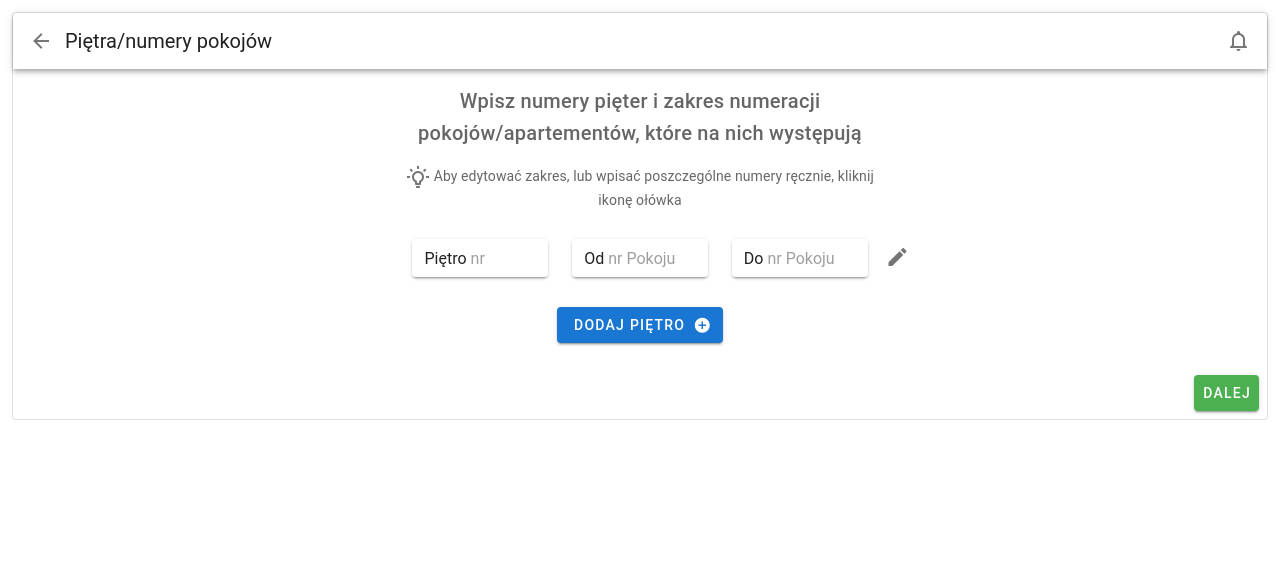
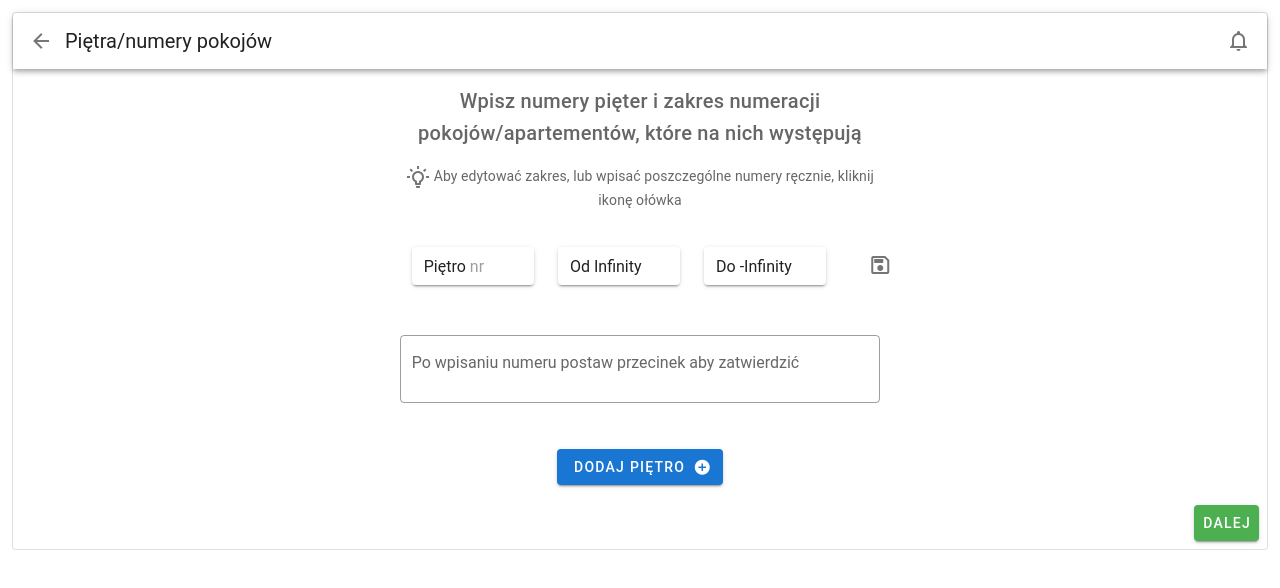
Before and after one commit to DanteDoesDmg/hotel-management, a Vue app: page / in a window 1280 px wide. Both pictures are taken after a click on the button 897 px from the left and 257 px from the top of the page. Shown: the top 588 px of the page. Built offline with nearby package versions, Linux system fonts and the light colour scheme; a small style sheet from the web is missing.

Commit message:
komponent FloorEdition.vue w pełni funkcjonuje
Zmiany nazw komponentów

Mockowe dane w Vuex

```diff
--- a/src/App.vue
+++ b/src/App.vue
@@ -2,7 +2,7 @@
   <v-app>
     <v-content>
       <v-container fluid>
-        <room-reservation/>
+        <floor-management/>
       </v-container>
     </v-content>
   </v-app>
--- /dev/null
+++ b/src/components/management/FloorEdition.vue
@@ -0,0 +1,151 @@
+<template>
+  <v-container dense justify="center">
+    <v-form ref="form" v-model="valid" class="d-flex flex-wrap">
+      <v-row>
+        <v-col class="d-flex justify-space-between flex-column flex-sm-row">
+          <v-col
+            v-for="(textField, index) in textFields"
+            dense
+            class="py-0"
+            :key="index"
+          >
+            <v-text-field
+              solo
+              dense
+              color="black"
+              v-model="textField.num"
+              :flat="!edit"
+              @change="index > 0 && changeRoomRange()"
+              :prefix="textField.prefix"
+              :placeholder="textField.placeholder"
+              :disabled="!edit"
+              :rules="textField.rules"
+            />
+          </v-col>
+        </v-col>
+        <v-col
+          cols="1"
+          :align-self="this.$vuetify.breakpoint.xsOnly ? 'end' : 'start'"
+        >
+          <v-tooltip right>
+            <template v-slot:activator="{ on }">
+              <v-btn v-on="on" @click="toggleEdit()" icon>
+                <v-icon>mdi-{{ icon }}</v-icon>
+              </v-btn>
+            </template>
+            <span> {{ edit ? "Zapisz" : "Edytuj" }} </span>
+          </v-tooltip>
+        </v-col>
+      </v-row>
+      <v-row>
+        <v-col cols="12">
+          <v-combobox
+            v-show="edit"
+            multiple
+            chips
+            deletable-chips
+            v-model="rooms"
+            @input="checkIfRangeExceeded"
+            outlined
+            append-icon=""
+            :delimiters="[',']"
+            label="Po wpisaniu numeru postaw przecinek aby zatwierdzić"
+          />
+        </v-col>
+      </v-row>
+    </v-form>
+  </v-container>
+</template>
+
+<script>
+import { mapState } from "vuex";
+export default {
+  props: {
+    floor: {
+      type: Object,
+      default: () => ({
+        floorNumber: null,
+        floorRooms: []
+      })
+    }
+  },
+  data() {
+    return {
+      edit: false,
+      valid: false,
+      rooms: this.floor.floorRooms,
+      rules: {
+        required: v => !!v || "Wymagane",
+        number: v => !isNaN(v) || "Podaj liczbę",
+        compared: () => this.textFields[1].num <= this.textFields[2].num || "Max < Min",
+      }
+    };
+  },
+  computed: {
+    ...mapState("Management", ["testFloor"]),
+    icon() {
+      return this.edit ? "content-save-outline" : "pencil-outline";
+    },
+    textFields() {
+      return [
+        {
+          prefix: "Piętro",
+          placeholder: "nr",
+          num: this.floor.floorNumber,
+          rules: [this.rules.required, this.rules.number]
+        },
+        {
+          prefix: "Od",
+          placeholder: "nr Pokoju",
+          num: Math.min(...this.floor.floorRooms),
+          rules: [this.rules.required, this.rules.number, this.rules.compared]
+        },
+        {
+          prefix: "Do",
+          placeholder: "nr Pokoju",
+          num: Math.max(...this.floor.floorRooms),
+          rules: [this.rules.required, this.rules.number, this.rules.compared]
+        }
+      ];
+    },
+
+  },
+  methods: {
+    toggleEdit() {
+      if (!this.edit || this.valid) this.edit = !this.edit;
+      else this.$refs.form.validate();
+    },
+    changeRoomRange() {
+      if(this.valid){
+        const MinRoom = this.textFields[1].num
+        const MaxRoom = this.textFields[2].num
+        this.createNewRoomList(MinRoom, MaxRoom)
+      }
+    },
+    createNewRoomList(minRoom, maxRoom) {
+      const min = Number(minRoom)
+      const max = Number(maxRoom)
+      console.log(min)
+      this.rooms = Array(max - min + 1)
+        .fill()
+        .map((_, idx) => min + idx);
+    },
+    checkIfRangeExceeded(event){
+      const inputMax = Math.max(...event)
+      const inputMin = Math.min(...event)
+
+      switch(true){
+        case inputMax != this.textFields[2].num:
+          this.textFields[2].num = inputMax
+          break;
+        case inputMin != this.textFields[1].num:
+          this.textFields[2].num = inputMin
+          break;
+        default:
+
+      }
+    }}
+};
+</script>
+
+<style></style>
--- a/src/components/reservations/RoomReservation.vue
+++ b/src/components/management/FloorManagement.vue
@@ -1,5 +1,5 @@
 <template>
-  <v-card class="mx-auto" flat outlined >
+  <v-card class="mx-auto" flat outlined max-width="1300">
     <v-toolbar short>
       <v-tooltip bottom>
         <template v-slot:activator="{ on }">
@@ -21,7 +21,7 @@
     </v-toolbar>
     <v-card-text>
       <v-row justify="center" dense>
-        <v-col cols="5">
+        <v-col sm="8" md="6" lg="5">
           <p class="title text-center">
             Wpisz numery pięter i zakres numeracji pokojów/apartementów, które
             na nich występują
@@ -33,30 +33,36 @@
           </p>
         </v-col>
       </v-row>
-      <v-container>
-        <floor-edition/>
+      <v-row dense justify="center">
+        <v-col dense sm="8" md="6" lg="5">
+          <floor-edition :floor="testFloor" />
+        </v-col>
+      </v-row>
       <v-row dense justify="center">
         <v-btn color="primary">
           Dodaj piętro
           <v-icon right>mdi-plus-circle</v-icon>
         </v-btn>
       </v-row>
-      </v-container>
     </v-card-text>
     <v-card-actions>
       <v-spacer />
-      <v-btn color="success" > Dalej </v-btn>
+      <v-btn color="success"> Dalej </v-btn>
     </v-card-actions>
   </v-card>
 </template>
 
 <script>
-import FloorEdition from './FloorEdition'
+import FloorEdition from "./FloorEdition";
+import { mapState } from "vuex";
+
 export default {
-  components:{
-    'floor-edition': FloorEdition
+  components: {
+    "floor-edition": FloorEdition
   },
-  mounted() {}
+  computed:{
+    ...mapState('Management',['testFloor'])
+  }
 };
 </script>
 
--- a/src/components/reservations/FloorEdition.vue
+++ /dev/null
@@ -1,77 +0,0 @@
-<template>
-  <v-row dense justify="center">
-    <v-col dense cols="5">
-      <v-form
-        ref="form"
-        class="d-flex justify space-between flex-column flex-md-row"
-        v-model="valid"
-      >
-        <v-col
-          v-for="(textField, index) in textFields"
-          dense
-          md="4"
-          class="py-0"
-          :key="index"
-        >
-          <v-text-field
-            solo
-            dense
-            color="black"
-            :flat="!edit"
-            :prefix="textField.prefix"
-            :placeholder="textField.placeholder"
-            :readonly="!edit"
-            :rules="[rules.required, rules.number]"
-          />
-        </v-col>
-        <v-tooltip right>
-          <template v-slot:activator="{ on }">
-            <v-btn v-on="on" @click="toggleEdit()" icon>
-              <v-icon>mdi-pencil</v-icon>
-            </v-btn>
-          </template>
-          <span> Edytuj </span>
-        </v-tooltip>
-
-      </v-form>
-    </v-col>
-  </v-row>
-</template>
-
-<script>
-export default {
-  data: () => ({
-    edit: false,
-    valid:false,
-    textFields: [
-      {
-        prefix: "Piętro",
-        placeholder: "nr"
-      },
-      {
-        prefix: "Od",
-        placeholder: "nr Pokoju"
-      },
-      {
-        prefix: "Do",
-        placeholder: "nr Pokoju"
-      }
-    ],
-    rules: {
-      required: v => !!v || "Wymagane",
-      number: v => !isNaN(v) || "Podaj liczbę"
-    }
-  }),
-  methods: {
-    toggleEdit() {
-        console.log(!this.edit, this.valid)
-        if(!this.edit || this.valid){
-
-            this.edit = !this.edit
-        }
-    }
-  }
-};
-</script>
-
-<style></style>
--- a/src/main.js
+++ b/src/main.js
@@ -8,9 +8,9 @@ import vuetify from './plugins/vuetify';
 import store from '@/store/store'
 
 
-import RoomReservation from '@/components/reservations/RoomReservation'
+import FloorManagement from '@/components/management/FloorManagement'
 
-Vue.component('room-reservation', RoomReservation)
+Vue.component('floor-management', FloorManagement)
 Vue.config.productionTip = false
 
 new Vue({
```
Also changed, not shown: src/store/modules/management.store.js (added, +18 -0 lines), src/store/modules/reservations.store.js (deleted, +0 -7 lines). Lines whose indentation alone changed are shown as unchanged.
